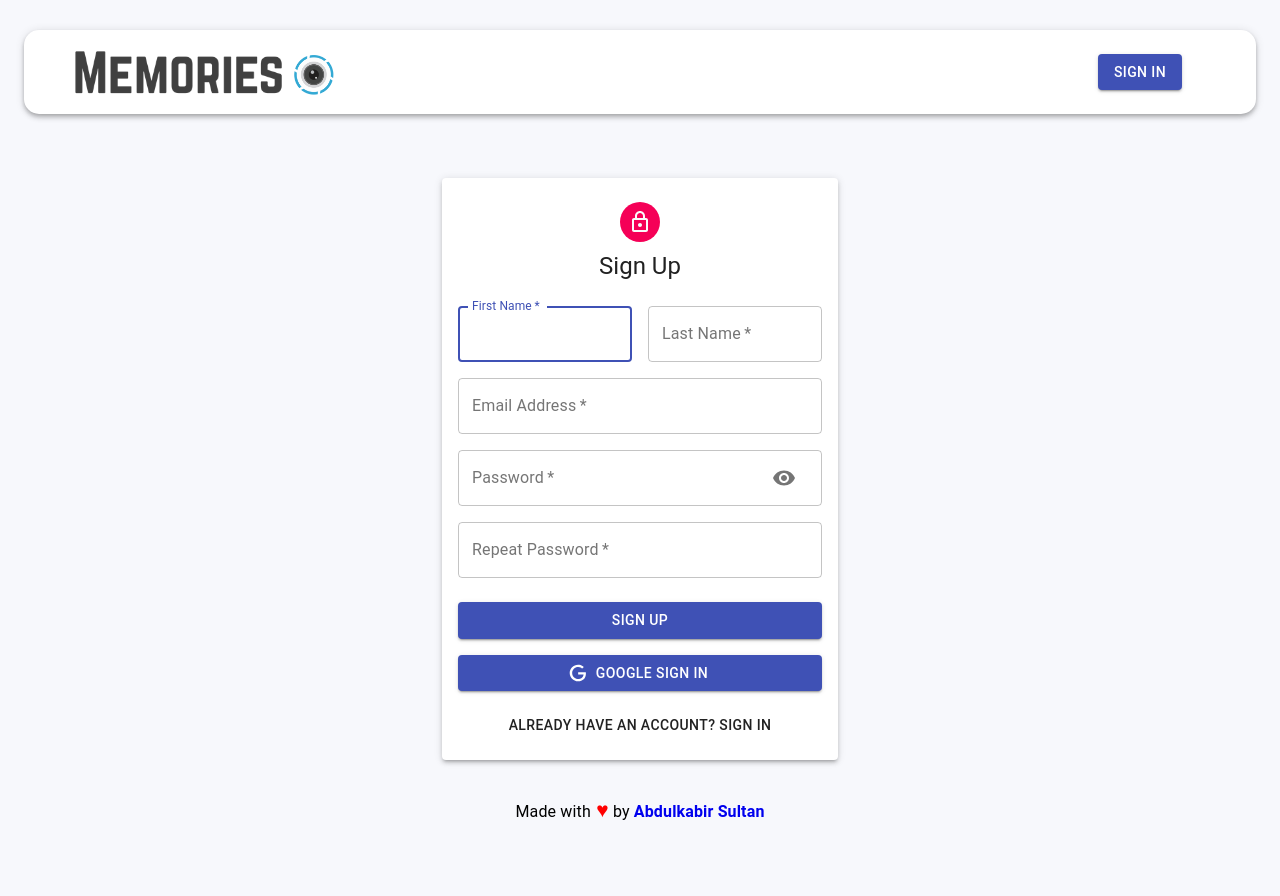
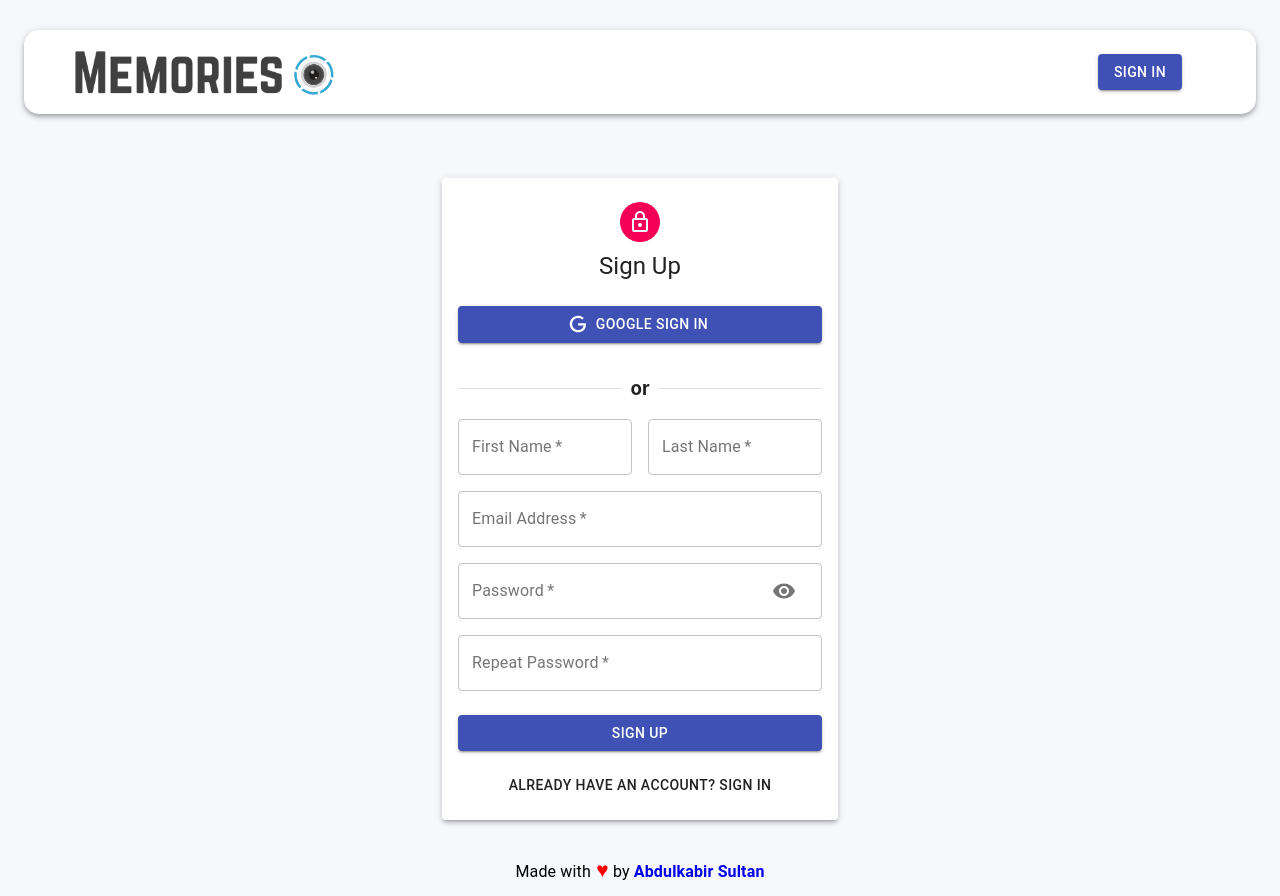
Before and after one commit to abdulkabirsultan/memories-App, a React (Create React App) app: page /auth in a window 1280 px wide. Before the commit the page ends 836 px from the top, so only its background shows below. Built offline with nearby package versions, Linux system fonts and the light colour scheme; no server answers.

Commit message:
fix login UI

```diff
--- a/src/components/Auth/Auth.js
+++ b/src/components/Auth/Auth.js
@@ -6,6 +6,7 @@ import {
   Grid,
   Button,
   Paper,
+  Divider,
 } from '@material-ui/core';
 import LockOutlinedIcon from '@material-ui/icons/LockOutlined';
 import { useGoogleLogin /* GoogleLogin */ } from '@react-oauth/google';
@@ -82,6 +83,28 @@ const Auth = () => {
         </Avatar>
         <Typography variant='h5'>{isSignup ? 'Sign Up' : 'Sign In'}</Typography>
         <form className={classes.form} onSubmit={handleSubmit}>
+          {
+            <Button
+              className={classes.googleButton}
+              fullWidth
+              variant='contained'
+              color='primary'
+              onClick={login}
+              startIcon={<Icon />}
+            >
+              Google sign in{' '}
+            </Button>
+          }
+          <div
+            style={{
+              display: 'flex',
+              alignItems: 'center',
+              justifyContent: 'space-between',
+            }}
+          >
+            <Divider style={{ width: '45%' }} variant='fullWidth' /> <h3>or</h3>{' '}
+            <Divider style={{ width: '45%' }} />
+          </div>
           <Grid container spacing={2}>
             {isSignup && (
               <>
@@ -90,7 +113,6 @@ const Auth = () => {
                   label='First Name'
                   handleChange={handleChange}
                   half
-                  autoFocus
                 ></Input>
                 <Input
                   name='lastName'
@@ -132,30 +154,6 @@ const Auth = () => {
           >
             {isSignup ? 'Sign Up' : 'Sign In'}
           </Button>
-          {
-            <Button
-              className={classes.googleButton}
-              fullWidth
-              variant='contained'
-              color='primary'
-              onClick={login}
-              startIcon={<Icon />}
-            >
-              Google sign in{' '}
-            </Button>
-          }
-
-          {/* <GoogleLogin
-              onSuccess={onSuccess}
-              onError={onError}
-              auto_select
-              useOneTap
-              width='400'
-              size='large'
-              shape='rectangular'
-              theme='filled_blue'
-              logo_alignment='left'
-            /> */}
 
           <Grid container justifyContent='center'>
             <Grid item>
@@ -176,21 +174,5 @@ const Auth = () => {
     </Container>
   );
 };
-// client id:   935621686965-dquni885cbdqohkskc3s06egkhg67m9u.apps.googleusercontent.com
-// client secret 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
+
 export default Auth;
-
-/* aud: '935621686965-dquni885cbdqohkskc3s06egkhg67m9u.apps.googleusercontent.com';
-azp: '935621686965-dquni885cbdqohkskc3s06egkhg67m9u.apps.googleusercontent.com';
-email: 'abdulkabirsultan@gmail.com';
-email_verified: true;
-exp: 1660645477;
-family_name: 'Sultan';
-given_name: 'Abdulkabir';
-iat: 1660641877;
-iss: 'https://accounts.google.com';
-jti: 'c6b6f068186acd060cead865a2c7374ae7fd1d9f';
-name: 'Abdulkabir Sultan';
-nbf: 1660641577;
-picture: 'https://lh3.googleusercontent.com/a/AItbvmmdxC97vtCFvDqB7o0fs2FEkPSa-lF6VBc826nL=s96-c';
-sub: '118075691184063234015'; */
```
